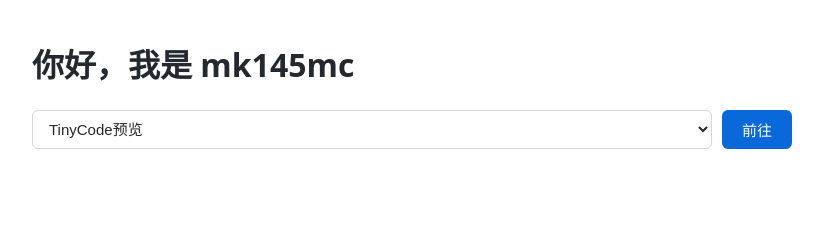
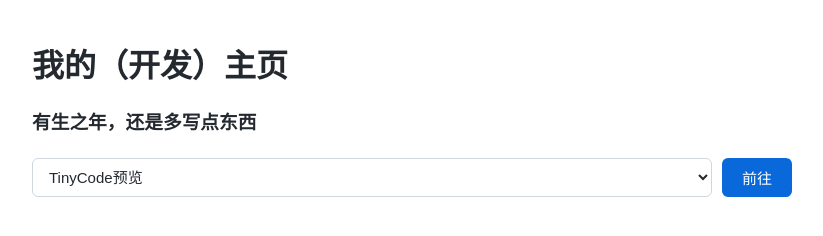
Before and after one commit to mk145mc/mk145mc.github.io, a plain HTML site: page index.html in a window 1280 px wide. Shown: the whole page, without its empty margins (228-1051 px from the left). Drawn offline with Linux system fonts and the light colour scheme.

Commit message:
Update title and heading in index.html

```diff
--- a/index.html
+++ b/index.html
@@ -3,7 +3,7 @@
 <head>
   <meta charset="utf-8">
   <meta name="viewport" content="width=device-width, initial-scale=1">
-  <title>我的主页</title>
+  <title>mk145mc主页</title>
   <style>
     body {
       max-width: 760px;
@@ -46,7 +46,8 @@
   </style>
 </head>
 <body>
-  <h1>你好，我是 mk145mc</h1>
+  <h1>我的（开发）主页</h1>
+  <h3>有生之年，还是多写点东西</h3>
 
   <!-- 选择器 + 按钮 -->
   <div class="jump-box">
```
